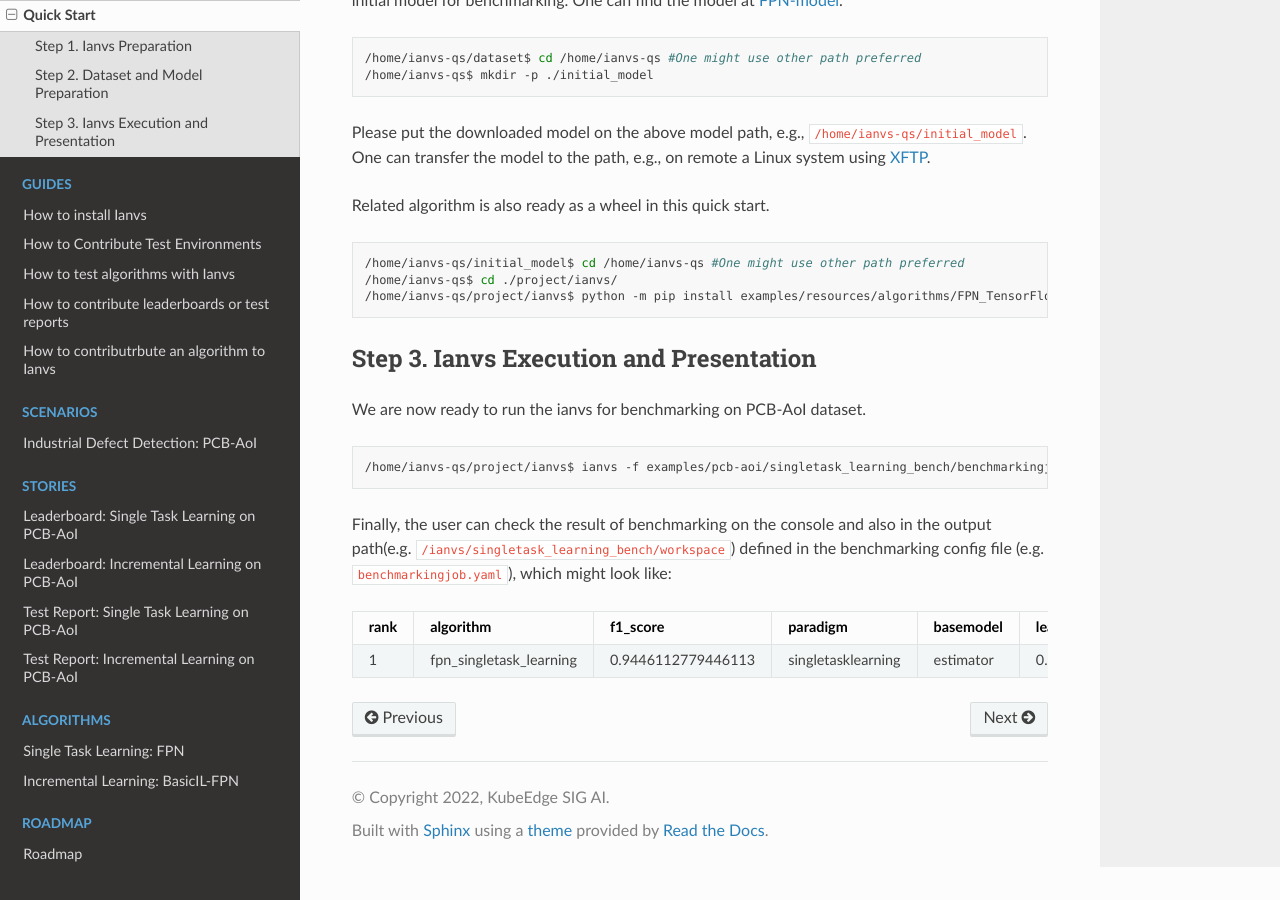
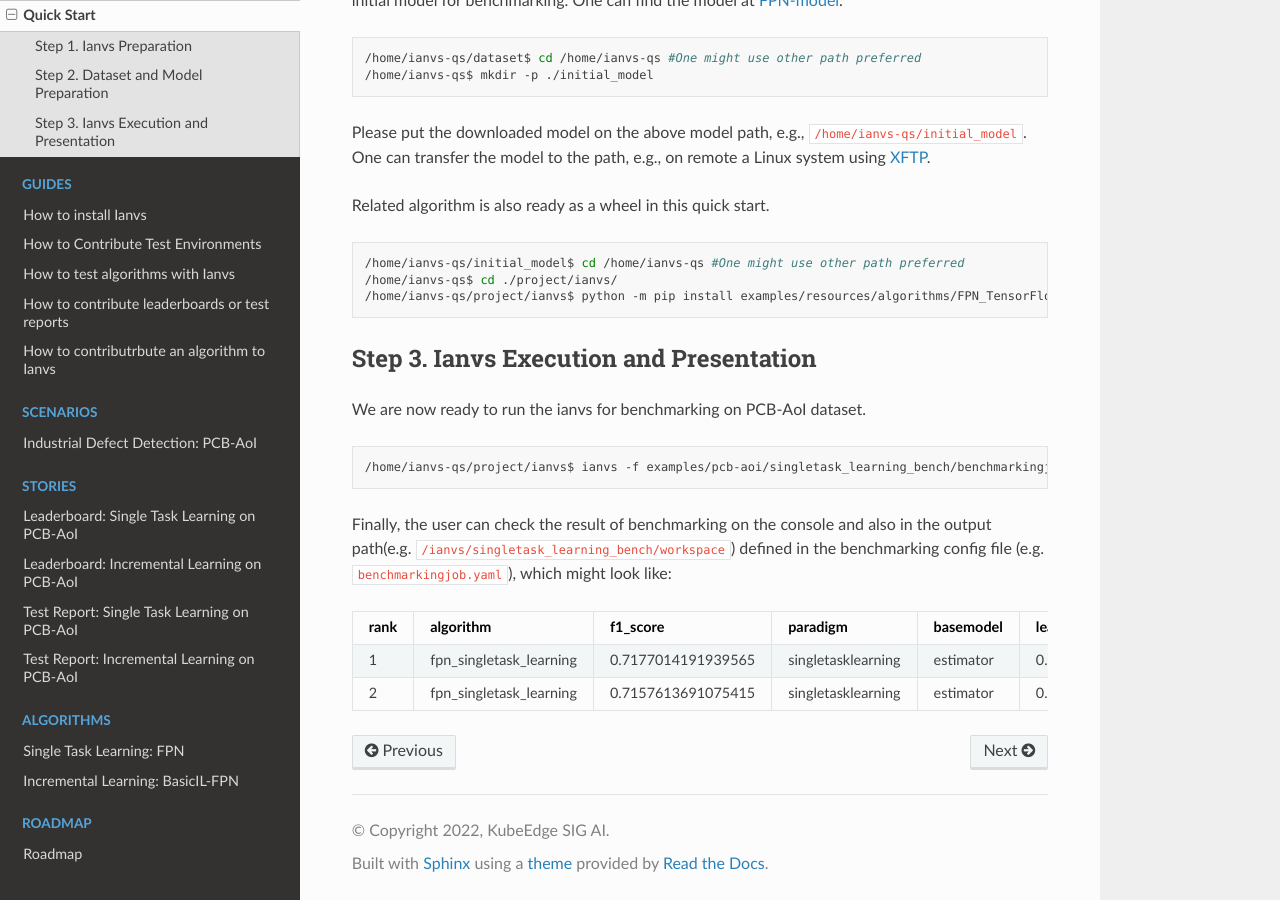
Before and after one commit to ECIL-EdgeAI/ianvs, a Sphinx documentation site: the page built from docs/guides/quick-start.md, in a window 1280 px wide and 900 px high, scrolled down 1774 px. Built offline with Sphinx 7.4.7 and the Read the Docs theme 2.0.0, drawn with Linux system fonts in a browser that asks for light colours; pages that are not in the unit, such as notebooks, are missing from menus.

Commit message:
update quick-start

```diff
--- a/docs/guides/quick-start.md
+++ b/docs/guides/quick-start.md
@@ -105,4 +105,5 @@ benchmarking config file (e.g. `benchmarkingjob.yaml`), which might look like:
 
 |rank|algorithm              |f1_score          |paradigm          |basemodel|learning_rate|momentum|time               |url                                                                                                  |
 |----|-----------------------|------------------|------------------|---------|-------------|--------|-------------------|-----------------------------------------------------------------------------------------------------|
-|1   |fpn_singletask_learning|0.9446112779446113|singletasklearning|estimator|0.1          |0.1     |2022-06-16 15:02:59|/ianvs/pcb-aoi/workspace/benchmarkingjob/fpn_singletask_learning/b3a84564-ed41-11ec-83c3-53ead20896e4|
+|1   |fpn_singletask_learning|0.7177014191939565|singletasklearning|estimator|0.1          |0.7     |2022-06-16 15:02:59|/ianvs/pcb-aoi/workspace/benchmarkingjob/fpn_singletask_learning/b3a84564-ed41-11ec-83c3-53ead20896e4|
+|2   |fpn_singletask_learning|0.7157613691075415|singletasklearning|estimator|0.1          |0.5     |2022-06-16 15:02:59|/ianvs/pcb-aoi/workspace/benchmarkingjob/fpn_singletask_learning/b3a84564-ed41-11ec-83c3-53ead20896e4|
```
